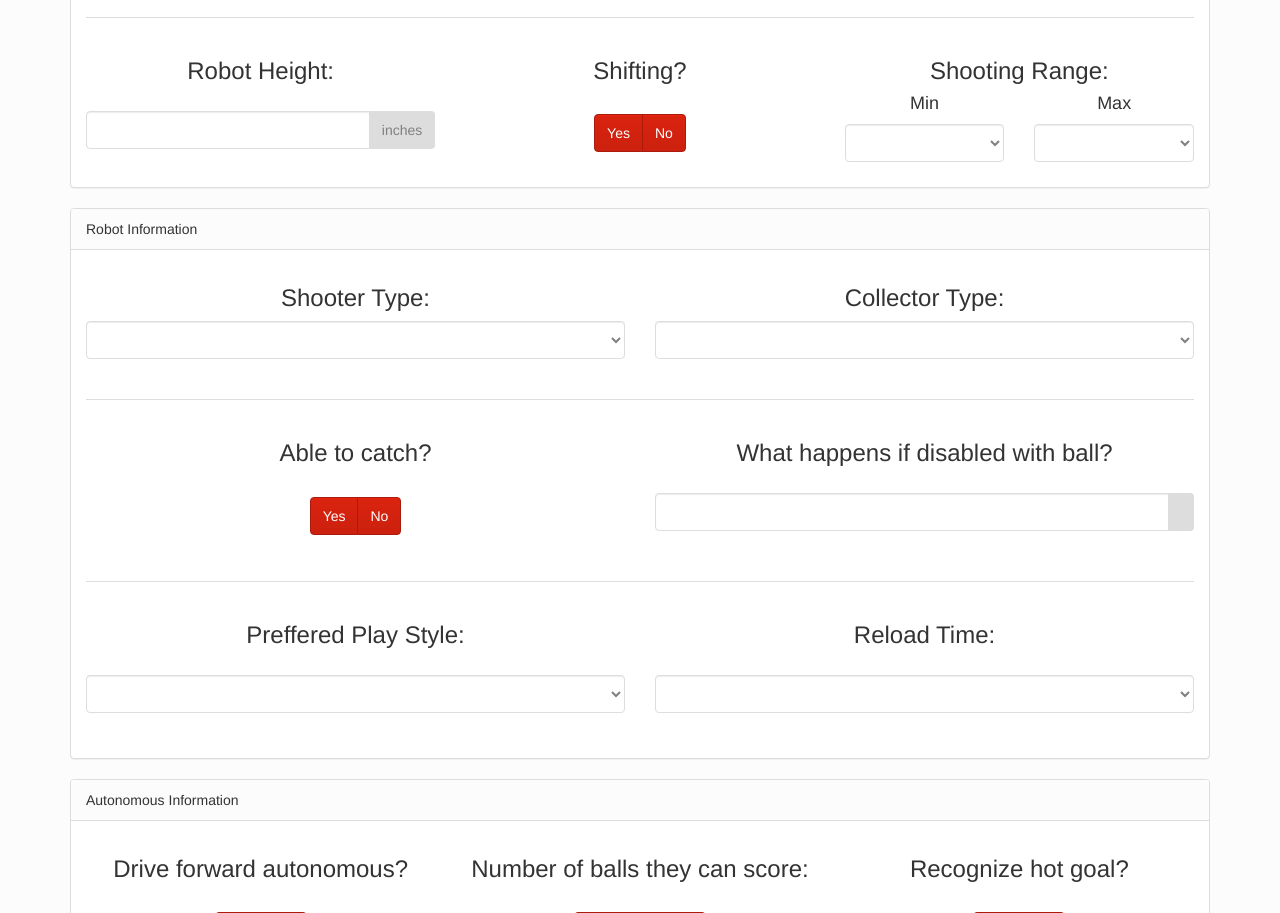
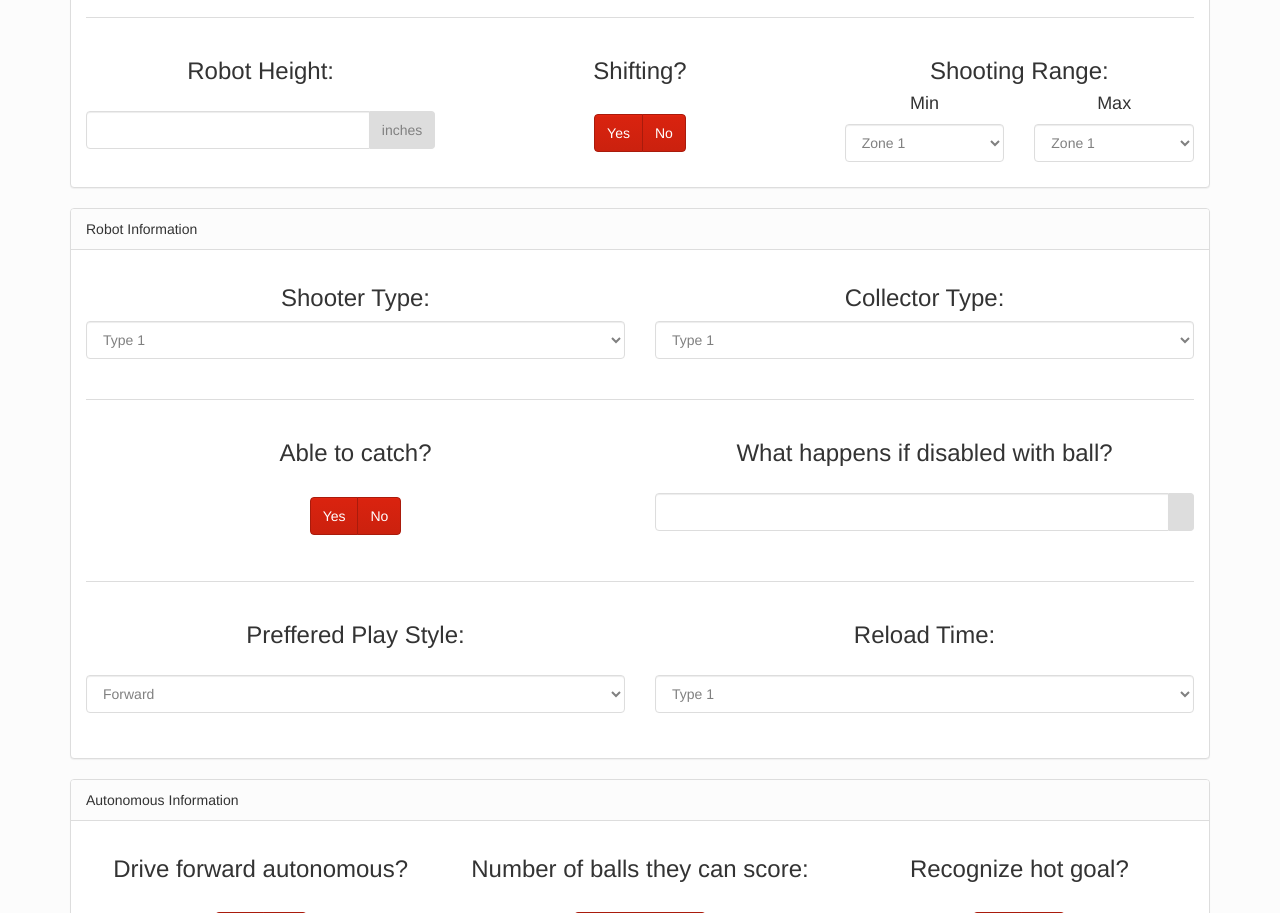
Before and after one commit to em4573/phonegaptest, a plain HTML site: page Something/index.html in a window 1280 px wide. Shown: the part 650-1563 px from the top of the page. Drawn offline with Linux system fonts and the light colour scheme.

Commit message:
Added more Selects

```diff
--- a/Something/index.html
+++ b/Something/index.html
@@ -144,13 +144,21 @@
 	            <div class="col-xs-6">
 	              <div class="text-center">
 	                <h4>Min</h4>
-	                <select ng-options="minShoot.name for minShoot in zones" id="minShoot" required="required" class="form-control"></select>
+	                <select class="form-control">
+		              <option value="1">Zone 1</option>
+		              <option value="2">Zone 2</option>
+		              <option value="3">Goal Line</option>
+		            </select>
 	              </div>
 	            </div>
 	            <div class="col-xs-6">
 	              <div class="text-center">
 	                <h4>Max</h4>
-	                <select ng-options="maxShoot.name for maxShoot in zones" id="maxShoot" required="required" class="form-control"></select>
+	                <select class="form-control">
+		              <option value="1">Zone 1</option>
+		              <option value="2">Zone 2</option>
+		              <option value="3">Goal Line</option>
+		            </select>
 	              </div>
 	            </div>
 	          </div>
@@ -165,11 +173,17 @@
 	    <div class="row">
 	      <div class="col-xs-6">
 	        <h3 class="text-center">Shooter Type:<br/></h3>
-	        <select ng-options="shooterType.name for shooterType in shooterTypes" id="shooterType" required="required" class="form-control"></select>
+	        <select class="form-control">
+              <option value="1">Type 1</option>
+              <option value="2">Type 2</option>
+            </select>
 	      </div>
 	      <div class="col-xs-6">
 	        <h3 class="text-center">Collector Type:<br/></h3>
-	        <select ng-options="collectorType.name for collectorType in collectorTypes" id="collectorType" required="required" class="form-control"></select>
+	        <select class="form-control">
+              <option value="1">Type 1</option>
+              <option value="2">Type 2</option>
+            </select>
 	      </div>
 	    </div><br/>
 	    <hr/>
@@ -195,12 +209,20 @@
 	    <div class="row">
 	      <div class="col-xs-6">
 	        <h3 class="text-center">Preffered Play Style:<br/><br/>
-	          <select ng-options="playstyle.name for playstyle in playstyles" id="playstyle" required="required" class="form-control"></select>
+	          <select class="form-control">
+                <option value="forward">Forward</option>
+                <option value="middle">Middle</option>
+                <option value="starter">Starter</option>
+                <option value="goalie">Goalie</option>
+              </select>
 	        </h3>
 	      </div>
 	      <div class="col-xs-6">
 	        <h3 class="text-center">Reload Time:<br/><br/>
-	          <select ng-options="time.name for time in reloadTimes" id="reloadTime" required="required" class="form-control"></select>
+	          <select class="form-control">
+	              <option value="1">Type 1</option>
+	              <option value="2">Type 2</option>
+	          </select>
 	        </h3>
 	      </div>
 	    </div><br/>
```
